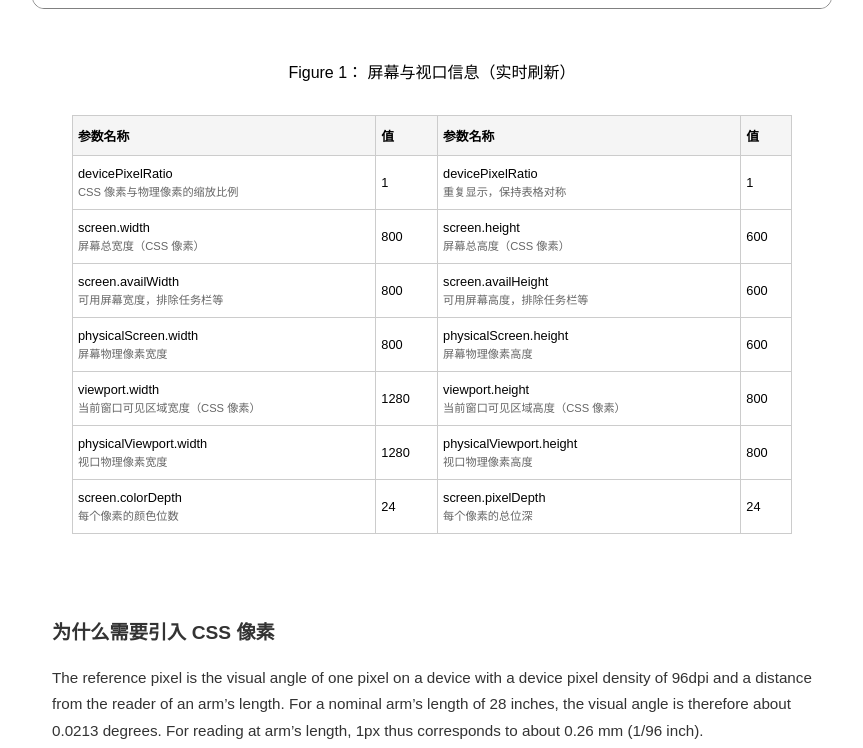
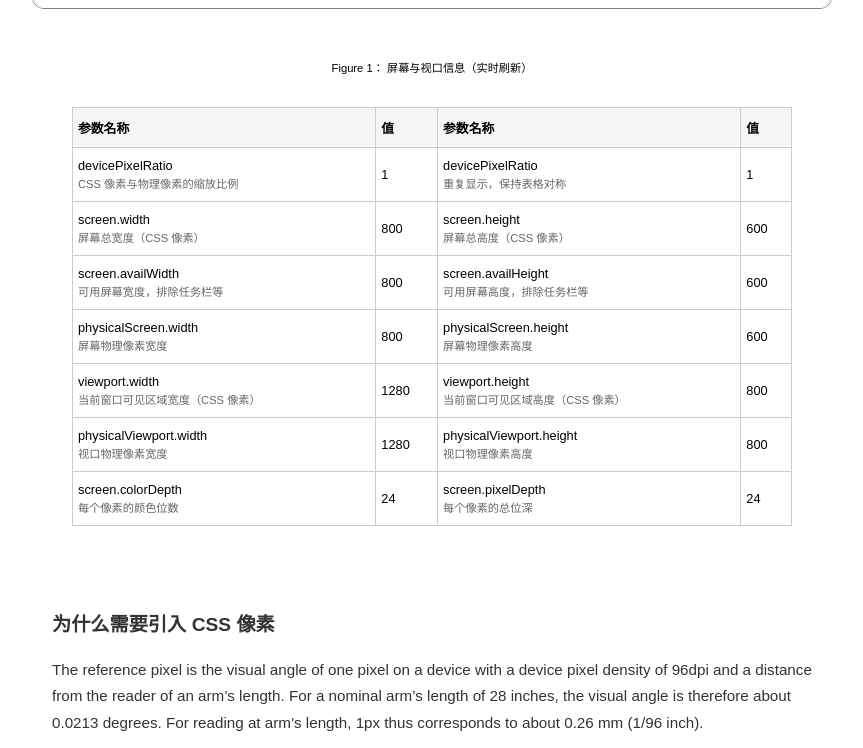
Before and after one commit to hexiongwu1995/Three, a website built with Vite: page index.html in a window 1280 px wide. Shown: the part 892-1640 px from the top of the page, without its empty margins (208-1071 px from the left). Built offline with nearby package versions, Linux system fonts and the light colour scheme.

Commit message:
fix: remove inline styles from figcaptions and add CSS for consistent styling

```diff
--- a/index.html
+++ b/index.html
@@ -100,7 +100,7 @@
 
 
   <figure>
-    <figcaption style="text-align: center;">
+    <figcaption>
       屏幕与视口信息（实时刷新）
     </figcaption>
     <table id="screen-info-table">
@@ -188,6 +188,11 @@
       figure figcaption::before {
         content: "Figure " counter(figure) "：";
       }
+      figcaption {
+        width: 80%;
+        font-size: 0.7rem;
+        text-align: center;
+      }
     </style>
 
     <figure>
@@ -244,7 +249,7 @@
 
 
   <figure>
-    <figcaption style="text-align: center;">
+    <figcaption>
       常见显示设备 CSS 像素尺寸
     </figcaption>
     <table id="device-size-table">
```
Also changed, not shown: dist/index.html.
